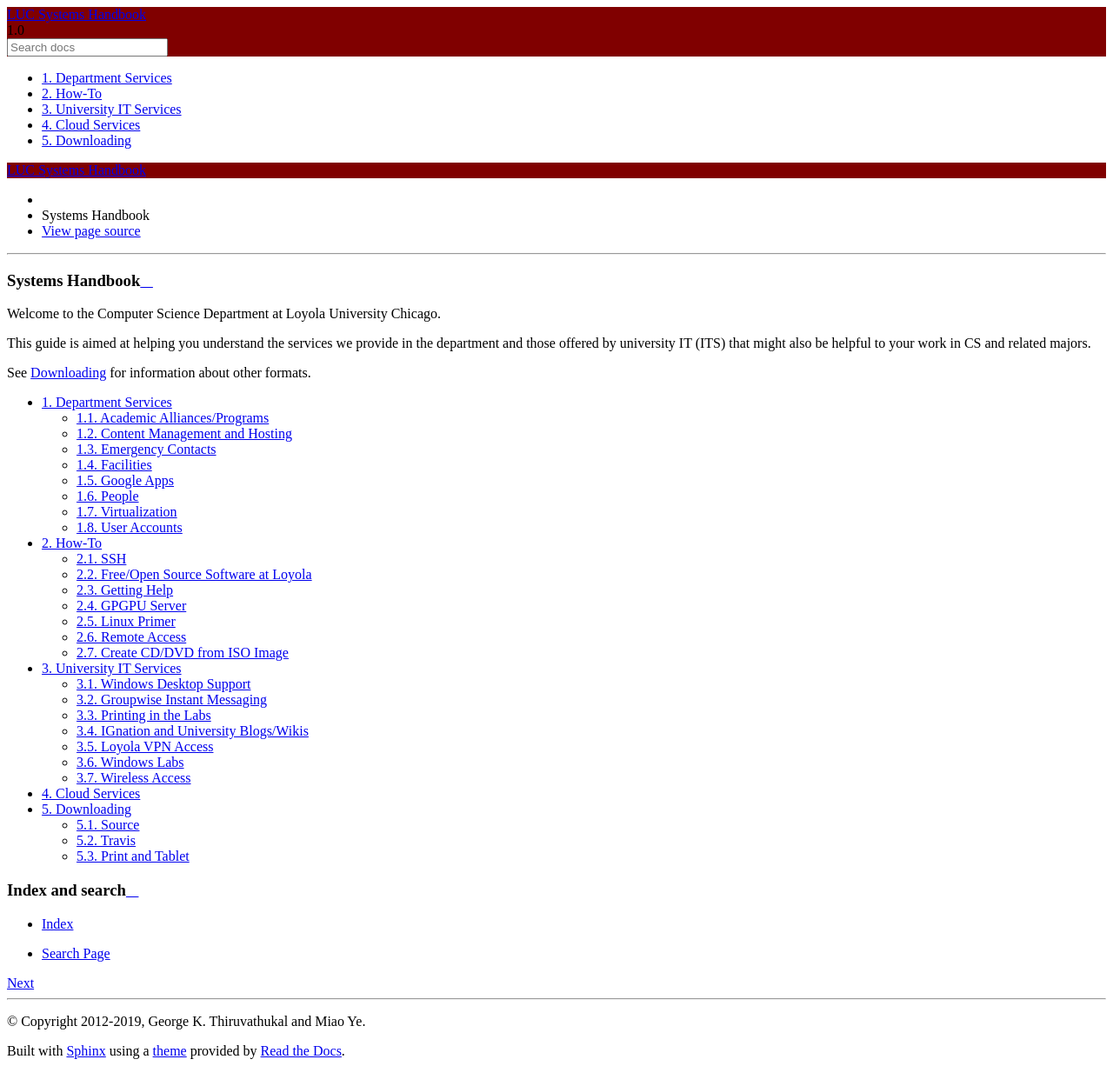
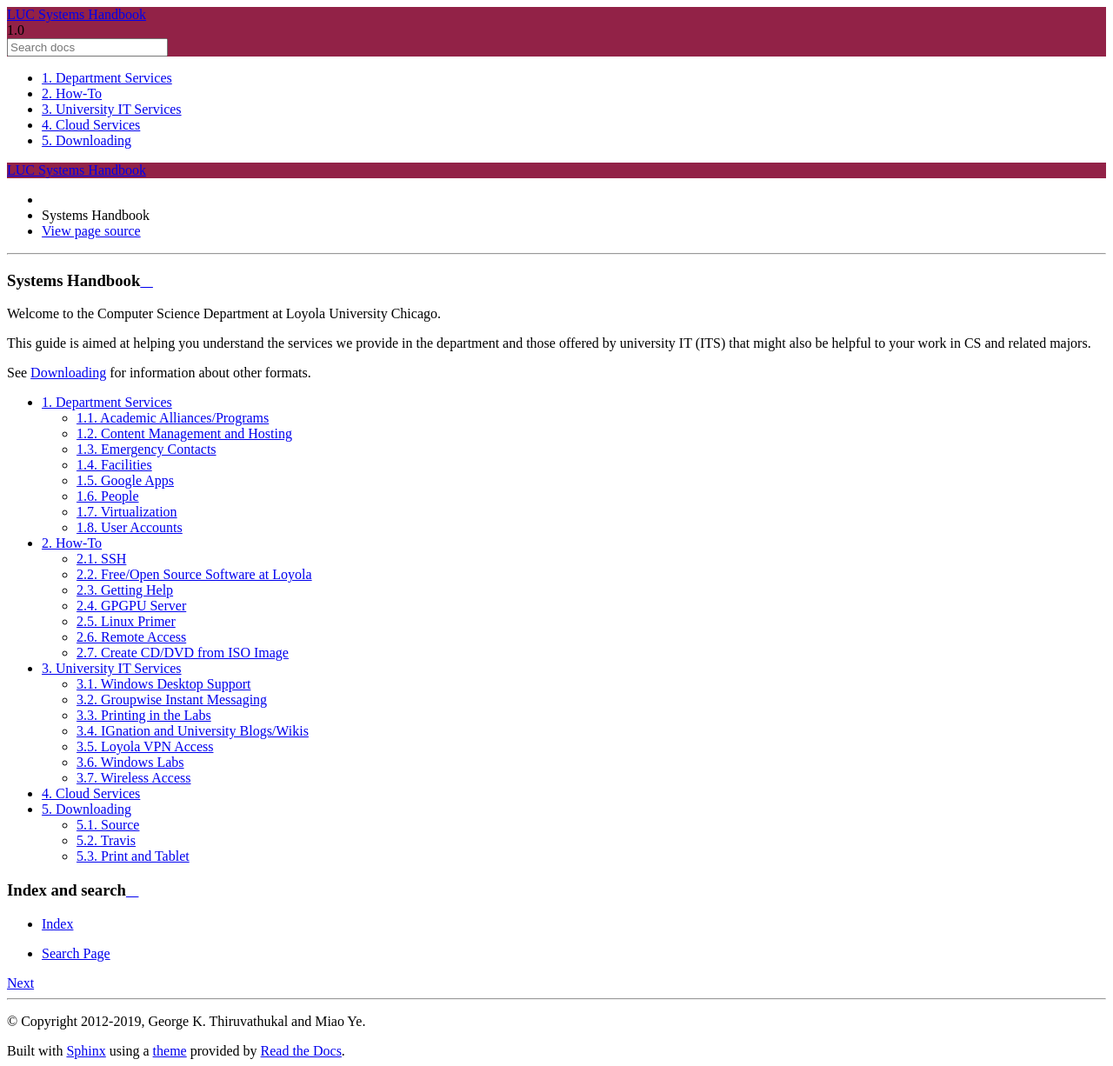
Before and after one commit to LoyolaChicagoCS/syshandbook, a Sphinx documentation site: the page built from source/index.rst, in a window 1280 px wide. Shown: the whole page at 87% size. Built offline with Sphinx 7.4.7 and the Read the Docs theme 2.0.0, drawn with Linux system fonts in a browser that asks for light colours.

Commit message:
use the Loyola Maroon

```diff
--- a/source/_static/theme_overrides.css
+++ b/source/_static/theme_overrides.css
@@ -12,6 +12,6 @@
    }
 
    .wy-side-nav-search, .wy-nav-top {
-	    background: #800000;
+	    background: #922247;
    }
 }
```
